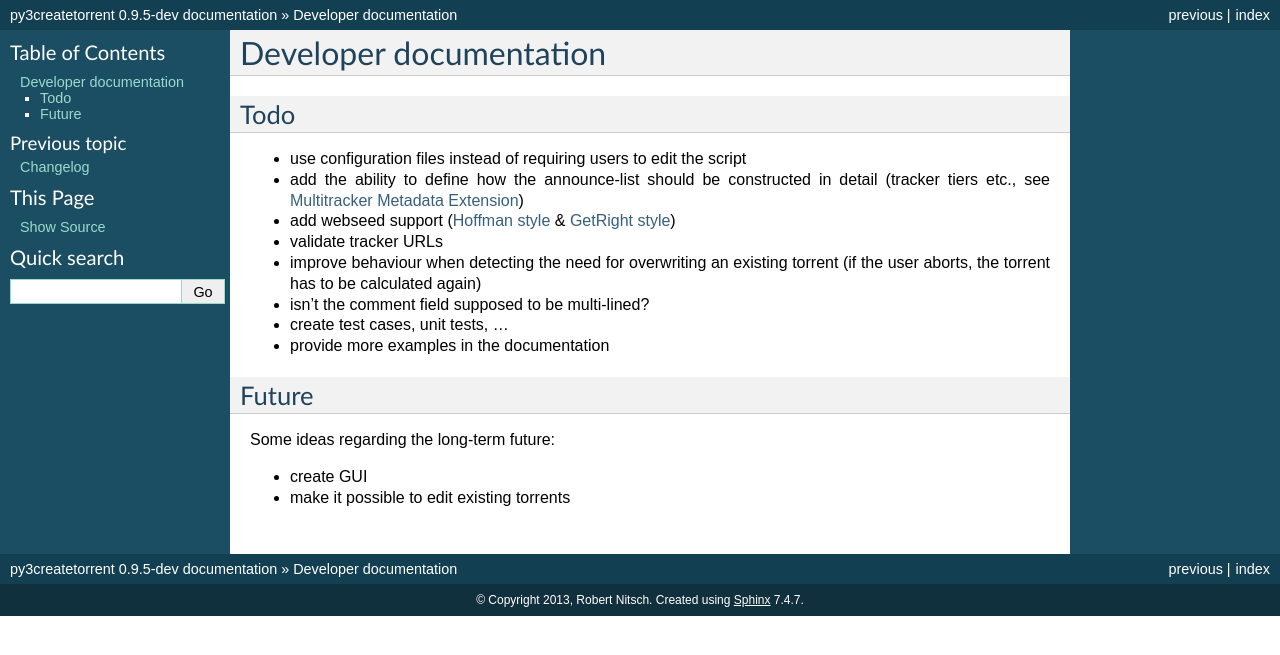
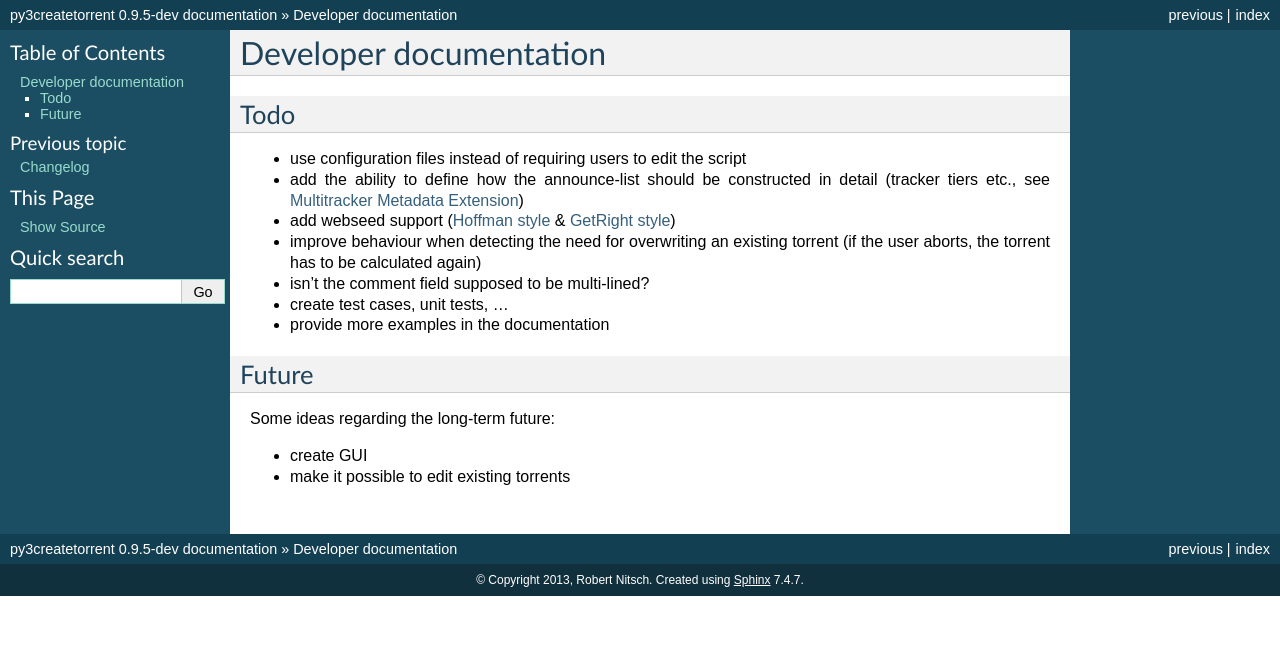
Before and after one commit to rsnitsch/py3createtorrent, a Sphinx documentation site: the page built from docs/source/developer.rst, in a window 1280 px wide. Shown: the top 655 px of the page. Built offline with Sphinx 7.4.7, drawn with Linux system fonts in a browser that asks for light colours.

Commit message:
Update TODO list
--HG--
branch : 0.9

```diff
--- a/docs/source/developer.rst
+++ b/docs/source/developer.rst
@@ -10,7 +10,6 @@
   Extension <http://bittorrent.org/beps/bep_0012.html>`_)
 * add webseed support (`Hoffman style <http://bittorrent.org/beps/bep_0017.html>`_ &
   `GetRight style <http://bittorrent.org/beps/bep_0019.html>`_)
-* validate tracker URLs
 * improve behaviour when detecting the need for overwriting an existing torrent
   (if the user aborts, the torrent has to be calculated again)
 * isn't the comment field supposed to be multi-lined?
```
